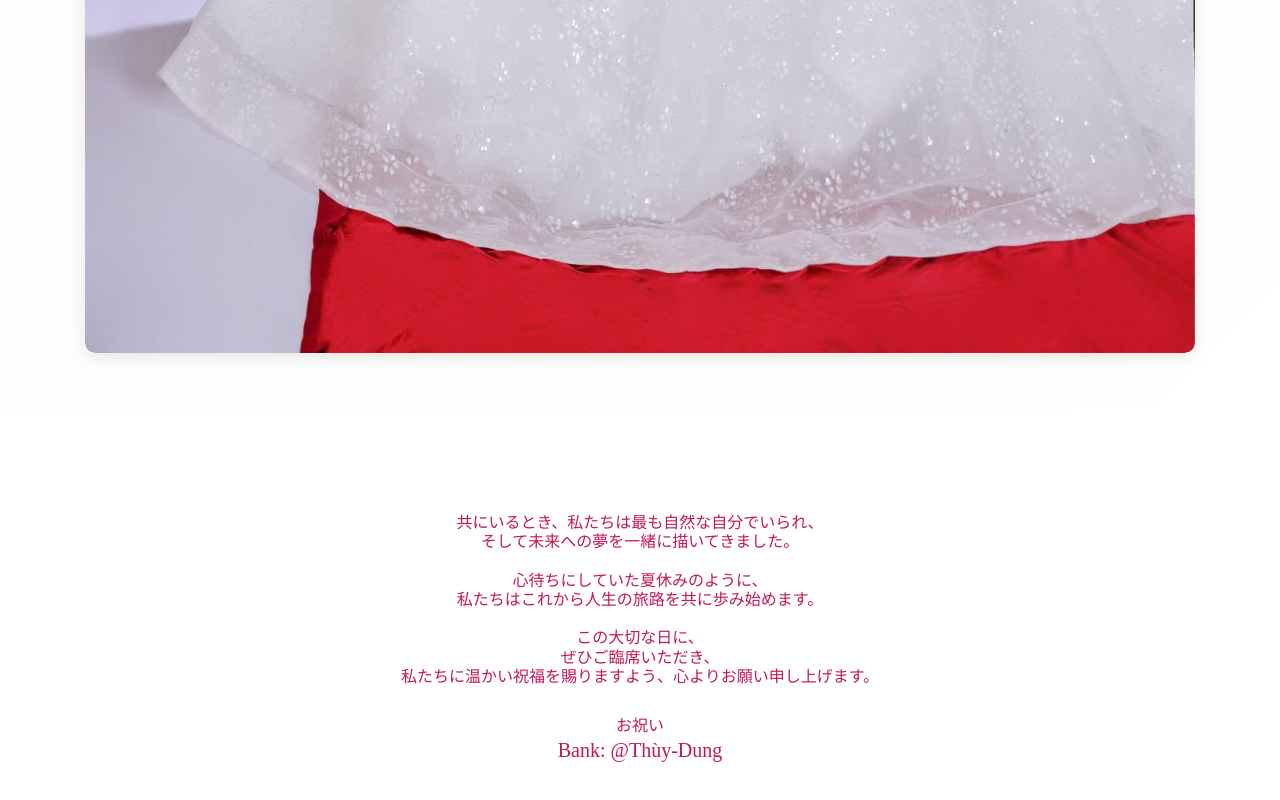
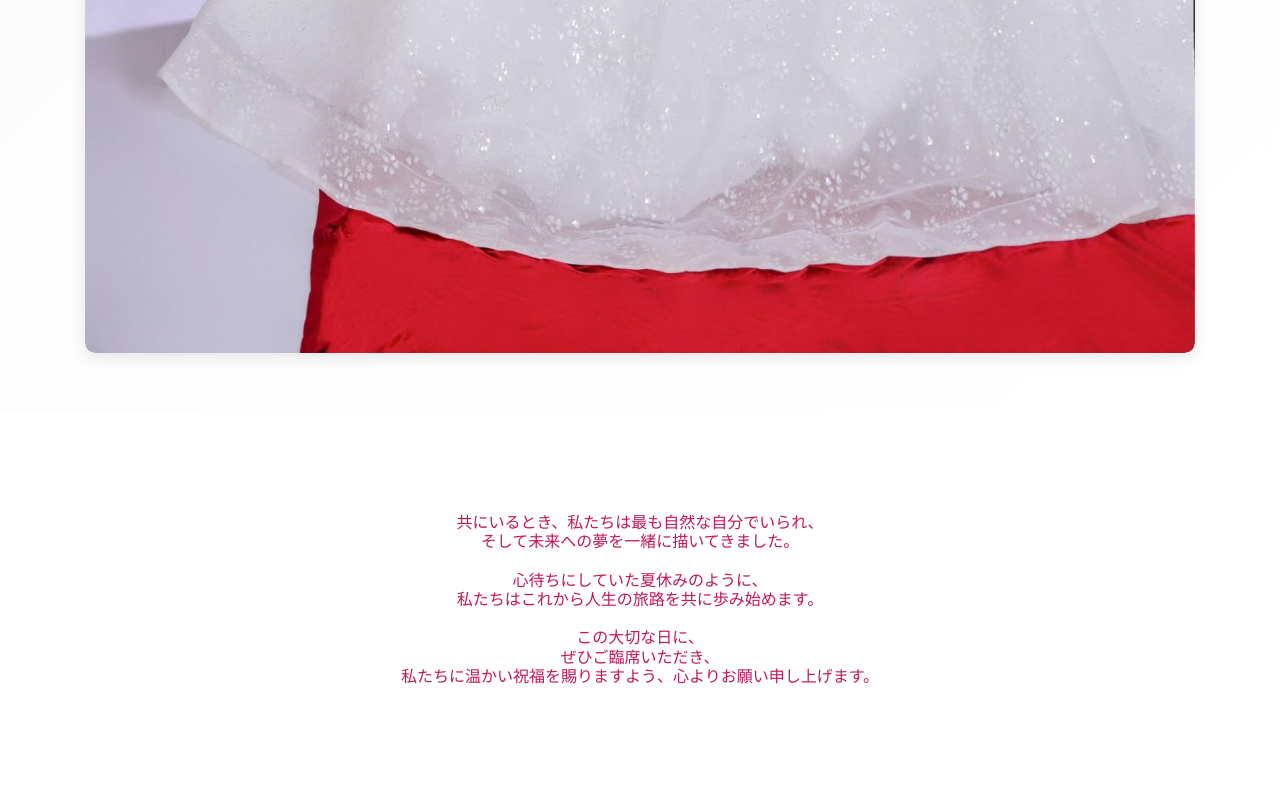
Before and after one commit to SD-Blue/invitation-card_jp, a plain HTML site: page index.html in a window 1280 px wide. Shown: the part 10485-11285 px from the top of the page. Drawn offline with nearby package versions, Linux system fonts and the light colour scheme; a web font is replaced by a local one.

Commit message:
Add files via upload

```diff
--- a/index.html
+++ b/index.html
@@ -2293,14 +2293,6 @@
                 私たちに温かい祝福を賜りますよう、心よりお願い申し上げます。<br /><br />
                 </h6>
 
-                <h7
-                  class="h7 text-center pb-3 ww-title"
-                  style="font-family: 'Noto Serif KR', serif; color: #C2185B;"
-                  >お祝い</h7
-                >
-                <h5 style="font-family: 'Noto Serif KR', serif; color: #C2185B;">
-                  Bank: @Thùy-Dung
-                </h5>
               </div>
             </div>
           </div>
```
